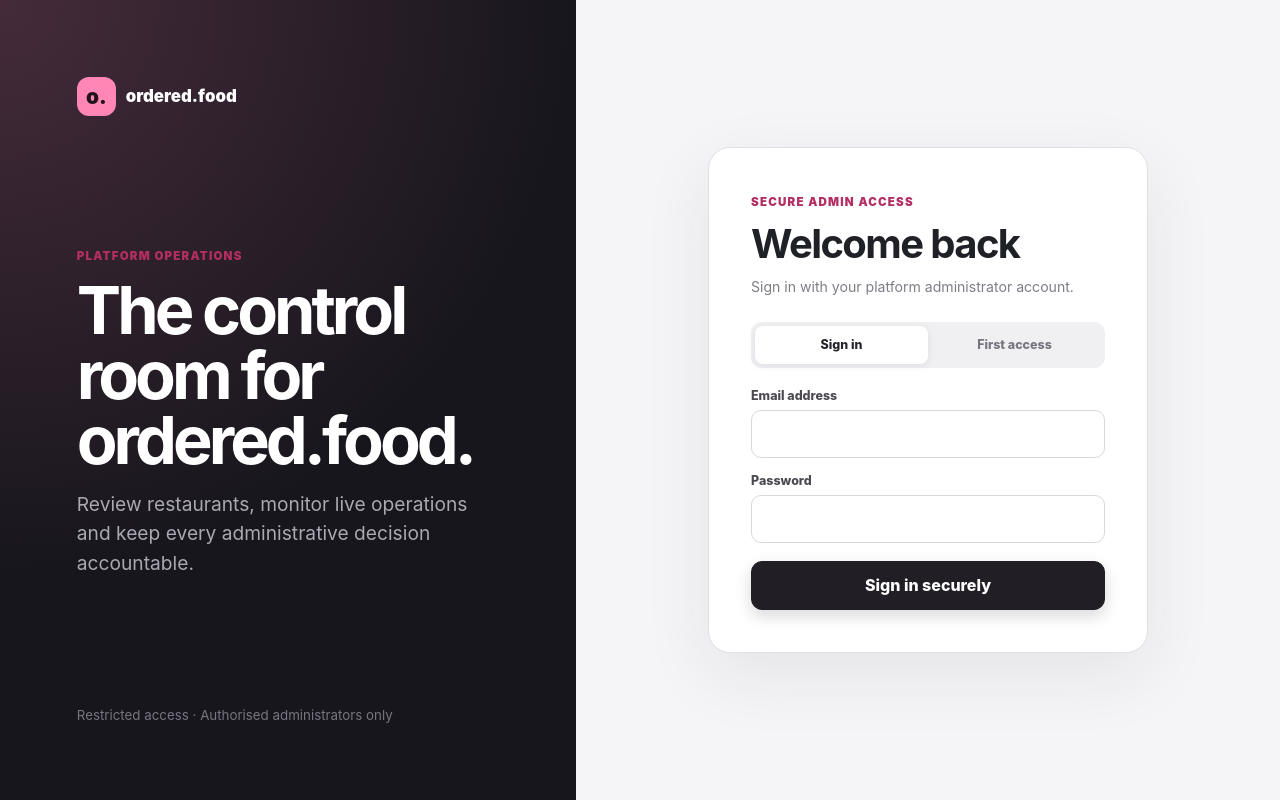
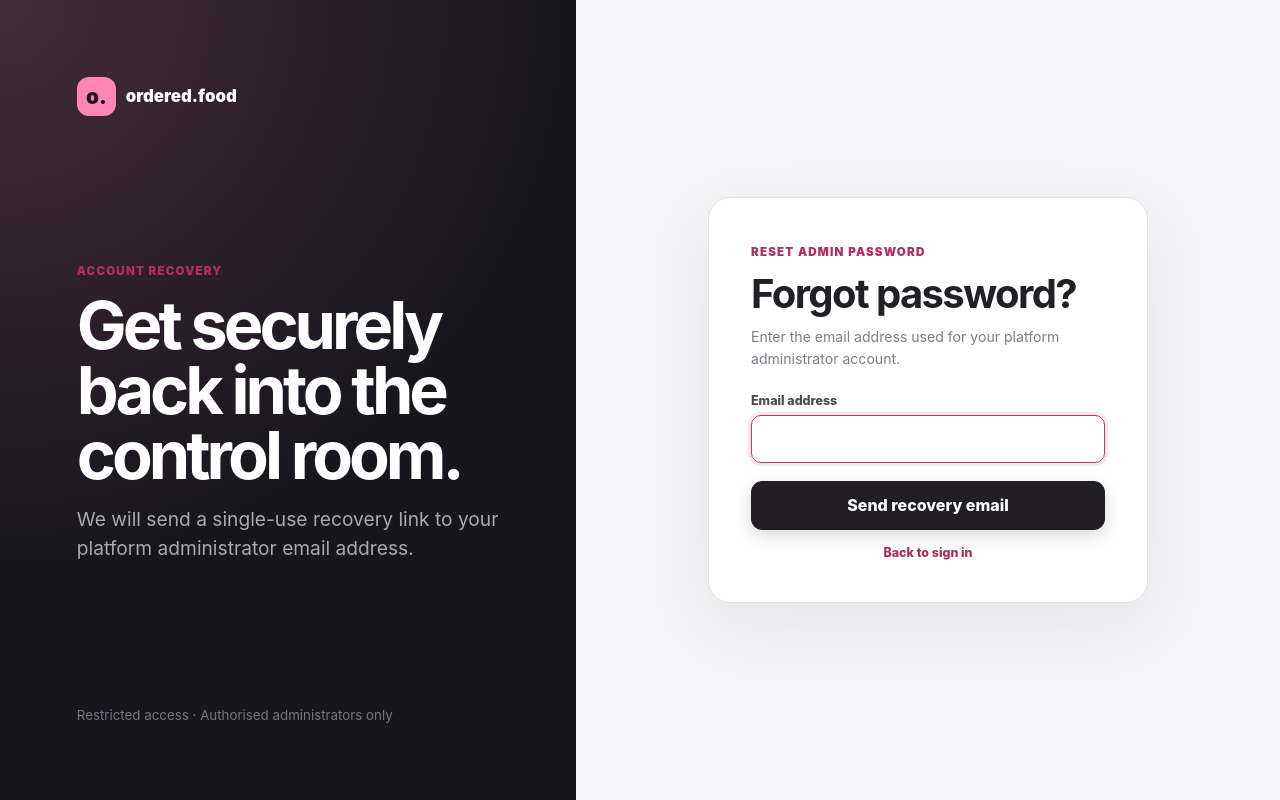
Before and after one commit to MaviUK/refreshabin, a React (Vite) app in the folder apps/platform-admin/: page /forgot-password in a window 1280 px wide. Before the commit this address led to /login. Built offline with nearby package versions, Linux system fonts and the light colour scheme; no server answers.

Commit message:
Add platform admin password recovery

```diff
--- a/apps/platform-admin/src/App.tsx
+++ b/apps/platform-admin/src/App.tsx
@@ -1,15 +1,23 @@
-import { Navigate, Route, Routes } from 'react-router-dom'
+import { useEffect } from 'react'
+import { Navigate, Route, Routes, useNavigate } from 'react-router-dom'
 import AdminGate from './components/AdminGate'
 import AdminLayout from './components/AdminLayout'
+import { hasPasswordRecoveryParams, supabase } from './lib/supabase'
 import AuditLog from './pages/AuditLog'
+import ForgotPassword from './pages/ForgotPassword'
 import Login from './pages/Login'
 import Overview from './pages/Overview'
+import ResetPassword from './pages/ResetPassword'
 import Restaurants from './pages/Restaurants'
 
 export default function App() {
   return (
+    <>
+      <RecoveryRedirect />
       <Routes>
         <Route path="/login" element={<Login />} />
+        <Route path="/forgot-password" element={<ForgotPassword />} />
+        <Route path="/reset-password" element={<ResetPassword />} />
         <Route element={<AdminGate />}>
           <Route element={<AdminLayout />}>
             <Route index element={<Overview />} />
@@ -19,5 +27,22 @@ export default function App() {
         </Route>
         <Route path="*" element={<Navigate to="/" replace />} />
       </Routes>
+    </>
   )
 }
+
+function RecoveryRedirect() {
+  const navigate = useNavigate()
+
+  useEffect(() => {
+    if (hasPasswordRecoveryParams) navigate('/reset-password', { replace: true })
+
+    const { data } = supabase.auth.onAuthStateChange((event) => {
+      if (event === 'PASSWORD_RECOVERY') navigate('/reset-password', { replace: true })
+    })
+
+    return () => data.subscription.unsubscribe()
+  }, [navigate])
+
+  return null
+}
--- a/apps/platform-admin/src/lib/supabase.ts
+++ b/apps/platform-admin/src/lib/supabase.ts
@@ -1,4 +1,8 @@
 import { createClient } from '@supabase/supabase-js'
+
+export const hasPasswordRecoveryParams =
+  window.location.hash.includes('type=recovery') ||
+  new URLSearchParams(window.location.search).get('type') === 'recovery'
 
 const supabaseUrl = import.meta.env.VITE_SUPABASE_URL
 const supabaseAnonKey = import.meta.env.VITE_SUPABASE_ANON_KEY
--- /dev/null
+++ b/apps/platform-admin/src/pages/ForgotPassword.tsx
@@ -0,0 +1,66 @@
+import { useState, type FormEvent } from 'react'
+import { Link } from 'react-router-dom'
+import { supabase } from '../lib/supabase'
+
+export default function ForgotPassword() {
+  const [email, setEmail] = useState('')
+  const [error, setError] = useState('')
+  const [sent, setSent] = useState(false)
+  const [loading, setLoading] = useState(false)
+
+  async function submit(event: FormEvent<HTMLFormElement>) {
+    event.preventDefault()
+    setError('')
+    setLoading(true)
+
+    const redirectTo = new URL(import.meta.env.BASE_URL, window.location.origin).toString()
+    const { error: resetError } = await supabase.auth.resetPasswordForEmail(email.trim(), { redirectTo })
+
+    if (resetError) {
+      setError('We could not send a recovery email right now. Please wait a moment and try again.')
+    } else {
+      setSent(true)
+    }
+    setLoading(false)
+  }
+
+  return (
+    <main className="admin-auth-page">
+      <section className="admin-auth-intro">
+        <div className="admin-auth-logo"><span>o.</span>ordered.food</div>
+        <div>
+          <span className="admin-kicker">Account recovery</span>
+          <h1>Get securely back into the control room.</h1>
+          <p>We will send a single-use recovery link to your platform administrator email address.</p>
+        </div>
+        <small>Restricted access · Authorised administrators only</small>
+      </section>
+
+      <section className="admin-auth-panel">
+        <div className="admin-auth-card">
+          <span className="admin-kicker">Reset admin password</span>
+          <h2>{sent ? 'Check your email' : 'Forgot password?'}</h2>
+          {sent ? (
+            <>
+              <p>If an admin account exists for <strong>{email.trim()}</strong>, a recovery link has been sent. Use the newest email—the link can only be used once.</p>
+              <div className="admin-auth-actions">
+                <button className="admin-primary-button" type="button" onClick={() => setSent(false)}>Send another link</button>
+                <Link className="admin-auth-back" to="/login">Back to sign in</Link>
+              </div>
+            </>
+          ) : (
+            <>
+              <p>Enter the email address used for your platform administrator account.</p>
+              <form className="admin-auth-form auth-recovery-form" onSubmit={submit}>
+                <label>Email address<input type="email" value={email} onChange={(event) => setEmail(event.target.value)} autoComplete="email" required autoFocus /></label>
+                {error && <div className="admin-alert error" role="alert">{error}</div>}
+                <button className="admin-primary-button" type="submit" disabled={loading}>{loading ? 'Sending…' : 'Send recovery email'}</button>
+                <Link className="admin-auth-back" to="/login">Back to sign in</Link>
+              </form>
+            </>
+          )}
+        </div>
+      </section>
+    </main>
+  )
+}
--- a/apps/platform-admin/src/pages/Login.tsx
+++ b/apps/platform-admin/src/pages/Login.tsx
@@ -1,5 +1,5 @@
 import { useState, type FormEvent } from 'react'
-import { useLocation, useNavigate } from 'react-router-dom'
+import { Link, useLocation, useNavigate } from 'react-router-dom'
 import { supabase } from '../lib/supabase'
 
 type Mode = 'sign-in' | 'activate'
@@ -13,7 +13,7 @@ export default function Login() {
   const [loading, setLoading] = useState(false)
   const navigate = useNavigate()
   const location = useLocation()
-  const state = location.state as { from?: string; accessDenied?: boolean } | null
+  const state = location.state as { from?: string; accessDenied?: boolean; passwordReset?: boolean } | null
 
   async function submit(event: FormEvent<HTMLFormElement>) {
     event.preventDefault()
@@ -82,10 +82,12 @@ export default function Login() {
           </div>
 
           {state?.accessDenied && !error && <div className="admin-alert error">Your account does not have platform-admin access.</div>}
+          {state?.passwordReset && !error && <div className="admin-alert success" role="status">Your password has been changed. Sign in with your new password.</div>}
 
           <form className="admin-auth-form" onSubmit={submit}>
             <label>Email address<input type="email" value={email} onChange={(event) => setEmail(event.target.value)} autoComplete="email" required /></label>
             <label>Password<input type="password" minLength={8} value={password} onChange={(event) => setPassword(event.target.value)} autoComplete={mode === 'sign-in' ? 'current-password' : 'new-password'} required /></label>
+            {mode === 'sign-in' && <div className="admin-auth-link-row"><Link to="/forgot-password">Forgot password?</Link></div>}
             {error && <div className="admin-alert error" role="alert">{error}</div>}
             {message && <div className="admin-alert success" role="status">{message}</div>}
             <button className="admin-primary-button" type="submit" disabled={loading}>{loading ? 'Please wait…' : mode === 'sign-in' ? 'Sign in securely' : 'Create admin account'}</button>
--- /dev/null
+++ b/apps/platform-admin/src/pages/ResetPassword.tsx
@@ -0,0 +1,93 @@
+import { useEffect, useState, type FormEvent } from 'react'
+import { Link, useNavigate } from 'react-router-dom'
+import { supabase } from '../lib/supabase'
+
+type RecoveryState = 'checking' | 'ready' | 'invalid'
+
+export default function ResetPassword() {
+  const [recoveryState, setRecoveryState] = useState<RecoveryState>('checking')
+  const [password, setPassword] = useState('')
+  const [confirmation, setConfirmation] = useState('')
+  const [error, setError] = useState('')
+  const [loading, setLoading] = useState(false)
+  const navigate = useNavigate()
+
+  useEffect(() => {
+    let active = true
+
+    const { data: listener } = supabase.auth.onAuthStateChange((event, session) => {
+      if (!active) return
+      if (event === 'PASSWORD_RECOVERY' && session) setRecoveryState('ready')
+      if (event === 'SIGNED_OUT') setRecoveryState('invalid')
+    })
+
+    void supabase.auth.getSession().then(({ data }) => {
+      if (active) setRecoveryState(data.session ? 'ready' : 'invalid')
+    })
+
+    return () => {
+      active = false
+      listener.subscription.unsubscribe()
+    }
+  }, [])
+
+  async function submit(event: FormEvent<HTMLFormElement>) {
+    event.preventDefault()
+    setError('')
+
+    if (password.length < 8) {
+      setError('Use at least 8 characters for the new password.')
+      return
+    }
+    if (password !== confirmation) {
+      setError('The passwords do not match.')
+      return
+    }
+
+    setLoading(true)
+    const { error: updateError } = await supabase.auth.updateUser({ password })
+    if (updateError) {
+      setError('This recovery link is invalid or has expired. Request a new link and try again.')
+      setLoading(false)
+      return
+    }
+
+    await supabase.auth.signOut({ scope: 'global' })
+    navigate('/login', { replace: true, state: { passwordReset: true } })
+  }
+
+  return (
+    <main className="admin-auth-page">
+      <section className="admin-auth-intro">
+        <div className="admin-auth-logo"><span>o.</span>ordered.food</div>
+        <div>
+          <span className="admin-kicker">Secure recovery</span>
+          <h1>Choose a new admin password.</h1>
+          <p>After the password is changed, all current platform-admin sessions will be signed out for your protection.</p>
+        </div>
+        <small>Restricted access · Authorised administrators only</small>
+      </section>
+
+      <section className="admin-auth-panel">
+        <div className="admin-auth-card">
+          <span className="admin-kicker">Admin security</span>
+          <h2>Set a new password</h2>
+          {recoveryState === 'checking' && <div className="auth-recovery-check"><div className="gate-spinner" /><p>Checking your recovery link…</p></div>}
+          {recoveryState === 'invalid' && <>
+            <div className="admin-alert error" role="alert">This recovery link is invalid, expired or has already been used.</div>
+            <div className="admin-auth-actions"><Link className="admin-primary-button" to="/forgot-password">Request a new link</Link><Link className="admin-auth-back" to="/login">Back to sign in</Link></div>
+          </>}
+          {recoveryState === 'ready' && <>
+            <p>Create a password with at least 8 characters. Use a password that is unique to ordered.food.</p>
+            <form className="admin-auth-form auth-recovery-form" onSubmit={submit}>
+              <label>New password<input type="password" minLength={8} value={password} onChange={(event) => setPassword(event.target.value)} autoComplete="new-password" required autoFocus /></label>
+              <label>Confirm new password<input type="password" minLength={8} value={confirmation} onChange={(event) => setConfirmation(event.target.value)} autoComplete="new-password" required /></label>
+              {error && <div className="admin-alert error" role="alert">{error}</div>}
+              <button className="admin-primary-button" type="submit" disabled={loading}>{loading ? 'Changing password…' : 'Change password'}</button>
+            </form>
+          </>}
+        </div>
+      </section>
+    </main>
+  )
+}
--- a/apps/platform-admin/src/styles.css
+++ b/apps/platform-admin/src/styles.css
@@ -175,6 +175,15 @@ a { color: inherit; }
 .admin-auth-form input { width: 100%; height: 48px; padding: 0 13px; border: 1px solid #d9d7dc; border-radius: 10px; outline: 0; background: #fff; }
 .admin-auth-form input:focus { border-color: #b83a69; box-shadow: 0 0 0 3px rgba(184, 58, 105, 0.12); }
 .admin-auth-form .admin-primary-button { width: 100%; min-height: 49px; margin-top: 3px; }
+.admin-auth-link-row { margin-top: -7px; display: flex; justify-content: flex-end; }
+.admin-auth-link-row a, .admin-auth-back { color: #a92d5c; font-size: 0.78rem; font-weight: 850; text-decoration: none; }
+.admin-auth-link-row a:hover, .admin-auth-back:hover { text-decoration: underline; }
+.auth-recovery-form { margin-top: 24px; }
+.admin-auth-actions { margin-top: 24px; display: grid; justify-items: stretch; gap: 16px; }
+.admin-auth-actions .admin-primary-button { width: 100%; }
+.admin-auth-back { width: max-content; margin: 0 auto; }
+.auth-recovery-check { min-height: 140px; display: grid; place-content: center; justify-items: center; gap: 10px; color: #77757e; text-align: center; }
+.auth-recovery-check p { margin: 0; font-size: 0.85rem; }
 .mobile-admin-header, .mobile-admin-nav { display: none; }
 
 @media (max-width: 1100px) {
```
Lines whose indentation alone changed are shown as unchanged.
